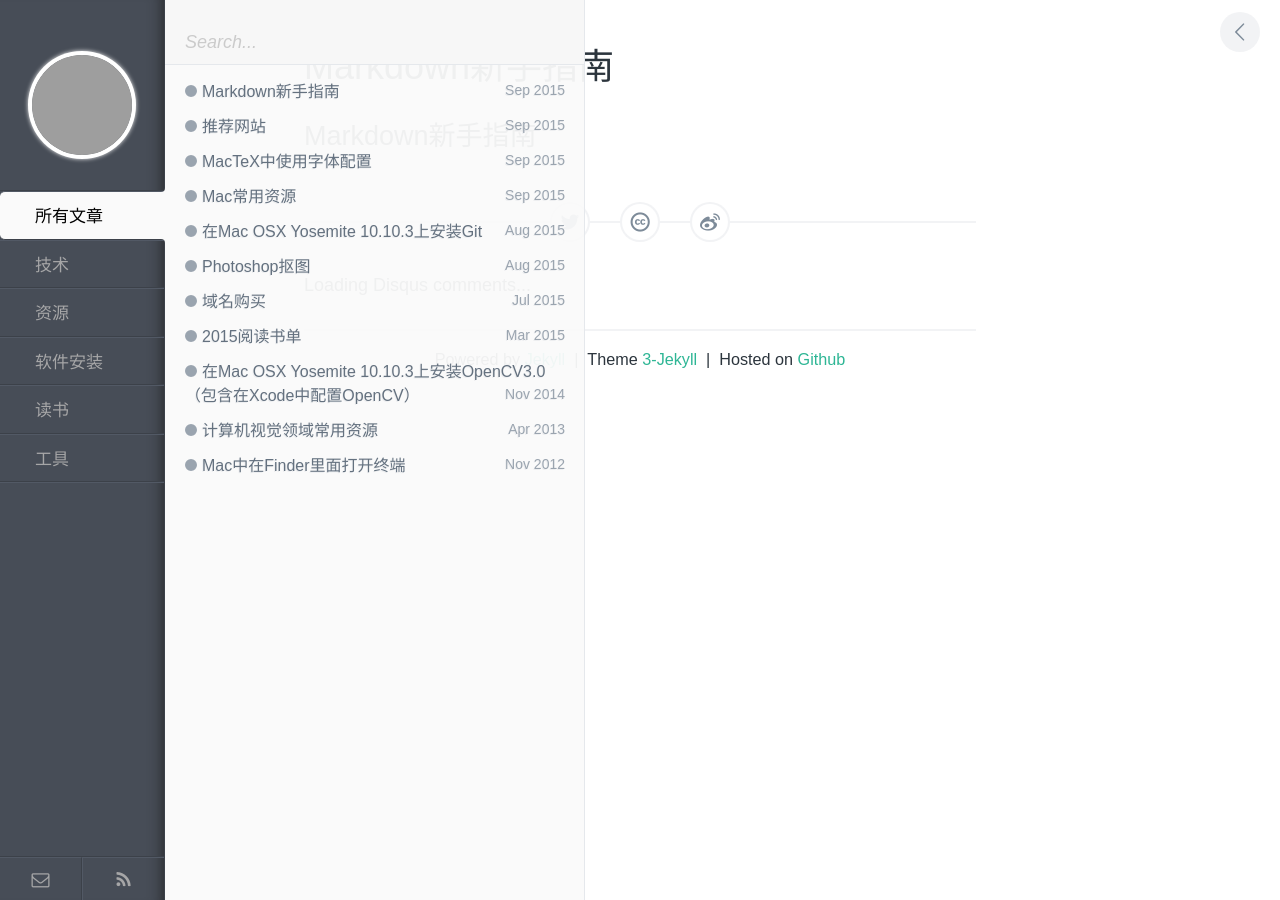
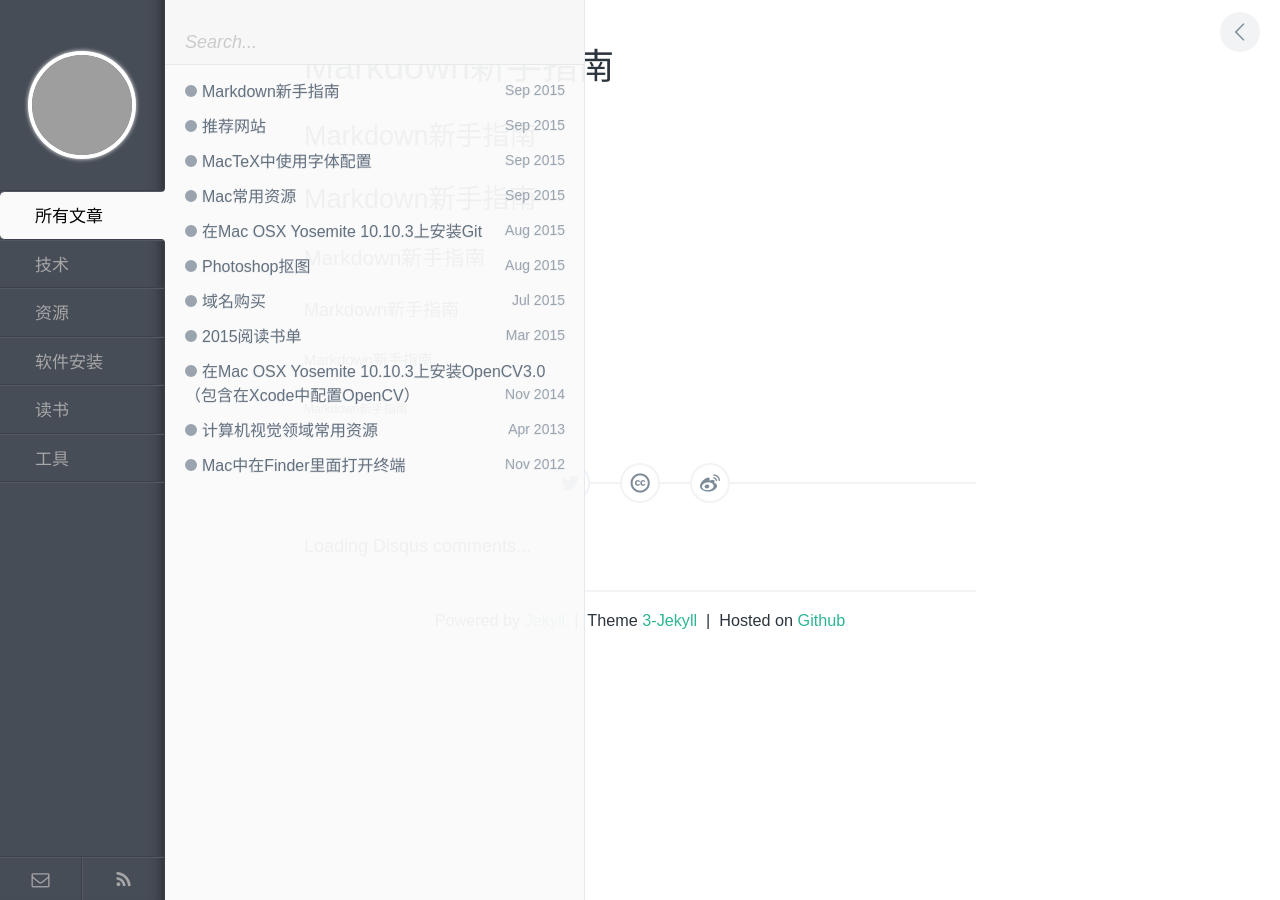
Before and after one commit to zhuyafei/zhuyafei.github.io, a Jekyll site: the page built from _posts/tech/2015-09-20-Markdown.md, in a window 1280 px wide. Built offline with Jekyll 4.4.1, drawn with Linux system fonts in a browser that asks for light colours; comment, search, counter and statistics services are not loaded; grey boxes are pictures that could not be loaded.

Commit message:
Modify 2015-09-20-Markdown.md

```diff
--- a/_posts/tech/2015-09-20-Markdown.md
+++ b/_posts/tech/2015-09-20-Markdown.md
@@ -4,3 +4,8 @@ title: Markdown新手指南
 category: 技术
 ---
 # Markdown新手指南
+## Markdown新手指南
+### Markdown新手指南
+#### Markdown新手指南
+##### Markdown新手指南
+###### Markdown新手指南
```
